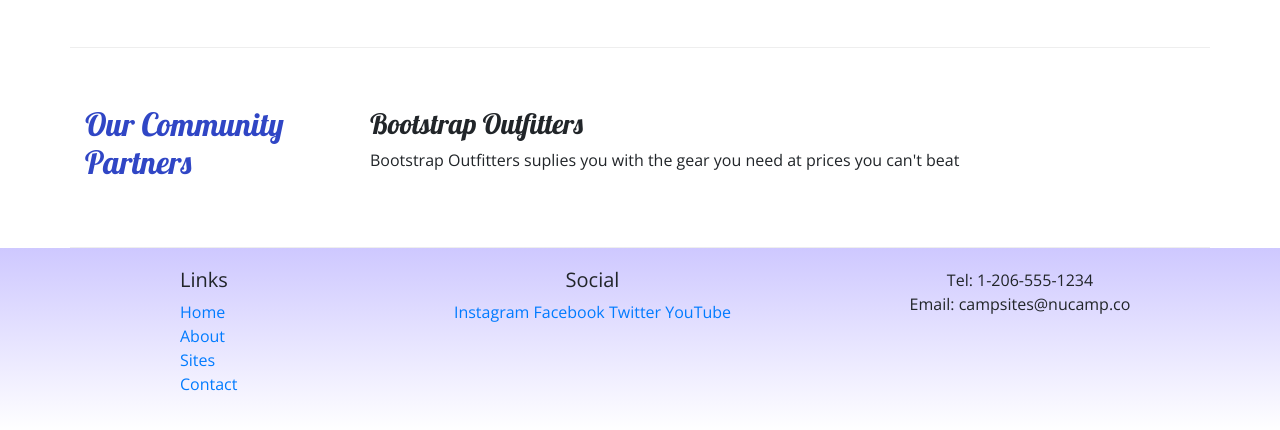
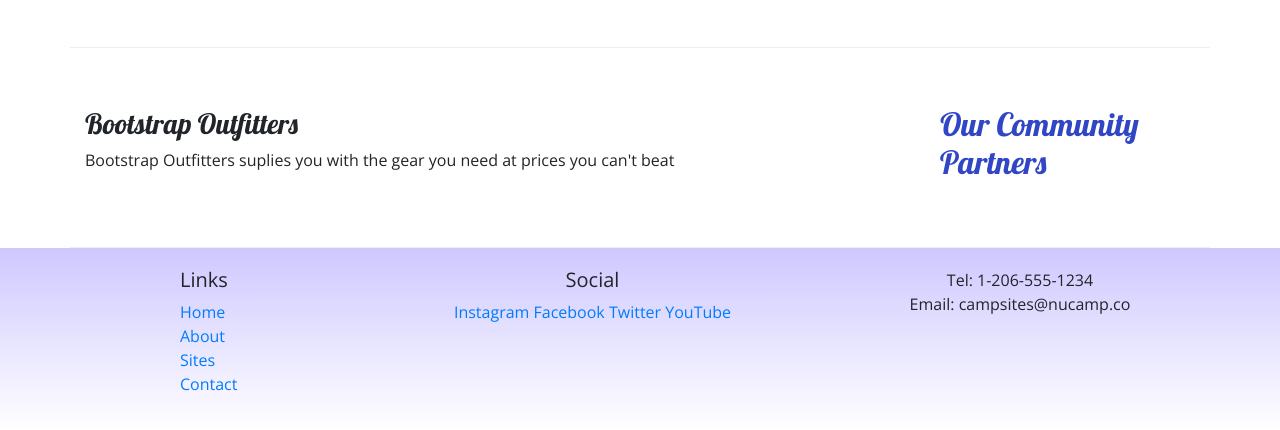
Before and after one commit to createzit/Nucampsite, a website: page index.html in a window 1280 px wide. Shown: the part 654-1084 px from the top of the page. Drawn offline with nearby package versions, Linux system fonts and the light colour scheme.

Commit message:
fixed the 'Our Community Partners' alignment to the right by copying the actual code in the instruction

```diff
--- a/index.html
+++ b/index.html
@@ -54,7 +54,7 @@
             </div>
 
             <div class="row row-content align-items-center">
-                <div class="col-sm-4 order-sm-lat col-md-3">
+                <div class="col-sm-4 order-sm-last col-md-3">
                     <h2>Our Community Partners</h2>
                 </div>
 
```
